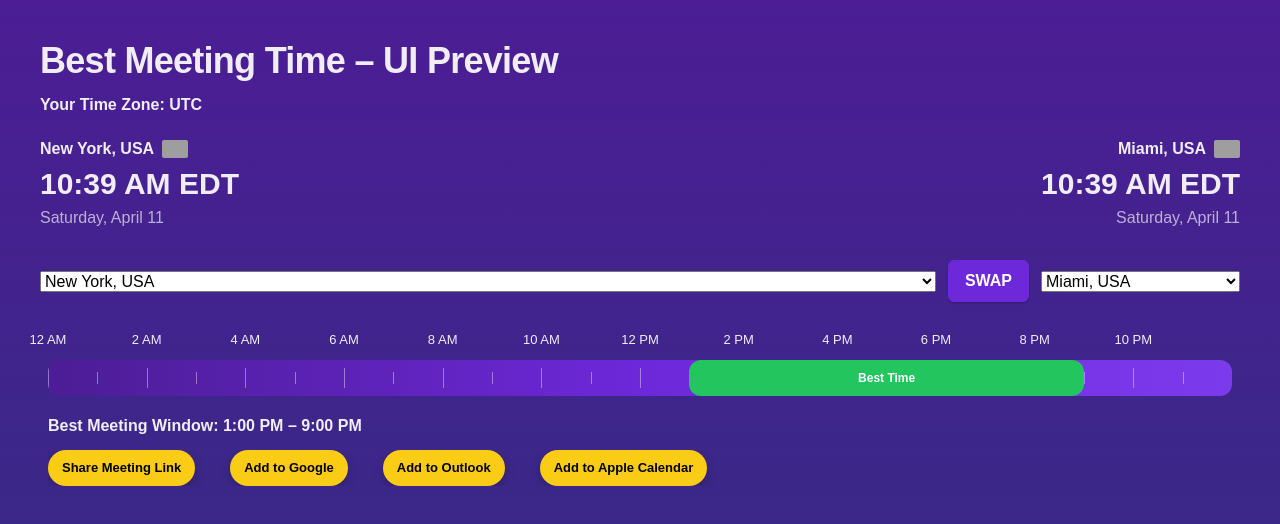
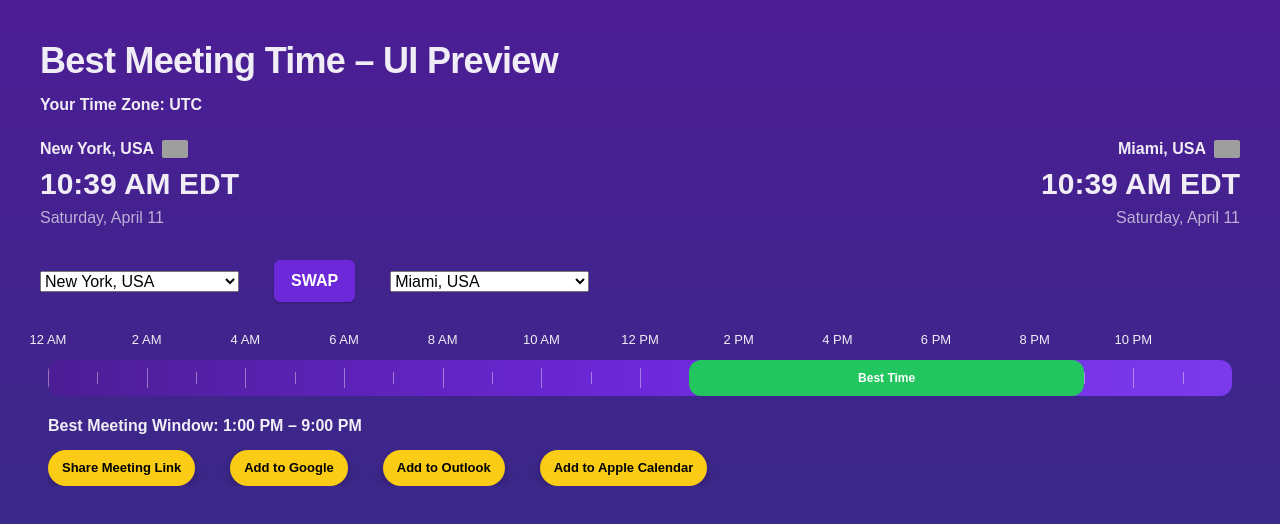
Before and after one commit to techtalk1282/Best-Meeting-Time, a Next.js app: page /preview in a window 1280 px wide. Shown: the top 524 px of the page. Built offline with nearby package versions, Linux system fonts and the light colour scheme; grey boxes are pictures that could not be loaded.

Commit message:
Add version header for stable ToolPreviewSection baseline

```diff
--- a/app/ui/ToolPreviewSection.tsx
+++ b/app/ui/ToolPreviewSection.tsx
@@ -1,3 +1,37 @@
+/**
+ * File: app/ui/ToolPreviewSection.tsx
+ * Version: vSTABLE-2.0
+ * Date: 2026-04-11
+ *
+ * Status: STABLE BASELINE (DO NOT MODIFY WITHOUT CONTROLLED STEPS)
+ *
+ * Summary:
+ * - Reverted to last fully working version after mobile layout attempts introduced regressions
+ * - Verified working across:
+ *   - Main page (desktop + mobile baseline)
+ *   - City pages (Los Angeles template and others)
+ *   - Premium gating, buttons, and scroll behavior
+ *
+ * Critical Notes:
+ * - This component is SHARED across main + all city pages
+ * - Any change here impacts the entire app globally
+ * - Stripe / premium logic is PROTECTED — do not modify
+ *
+ * Known Issue (Next Phase):
+ * - Mobile layout is not optimized (selector row, spacing, stacking)
+ *
+ * Next Strategy:
+ * - Implement MOBILE-ONLY conditional styling
+ * - DO NOT change base styles directly
+ * - All future fixes must:
+ *   1. Be isolated
+ *   2. Be reversible
+ *   3. Be tested on main + city pages before proceeding
+ *
+ * Rollback Reference:
+ * - Commit: "revert to stable code"
+ * - This version is the safe restore point
+ */
 "use client";
 
 import { useEffect, useState } from "react";
@@ -534,14 +568,12 @@ scrollToUpgrade();
       <div
         style={{
          display: "flex",
-    gap: 12,
+         gap: 35,
          marginBottom: 20,
          alignItems: "center",
-    flexWrap: "wrap",
         }}
       >
         <select
-  style={{ flex: "1 1 140px", minWidth: 120 }}
           value={cityA.name}
           onChange={(e) => {
             if (handlePlannerInteraction()) return;
```
Lines whose indentation alone changed are shown as unchanged.
